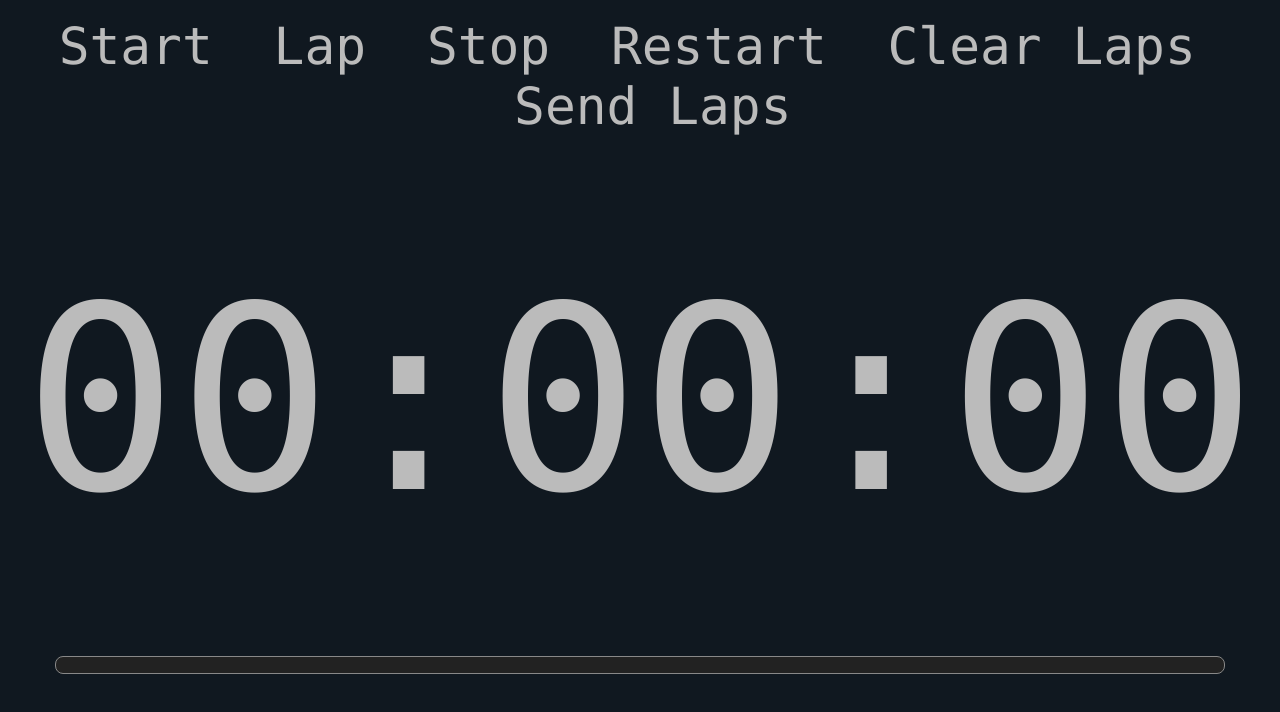
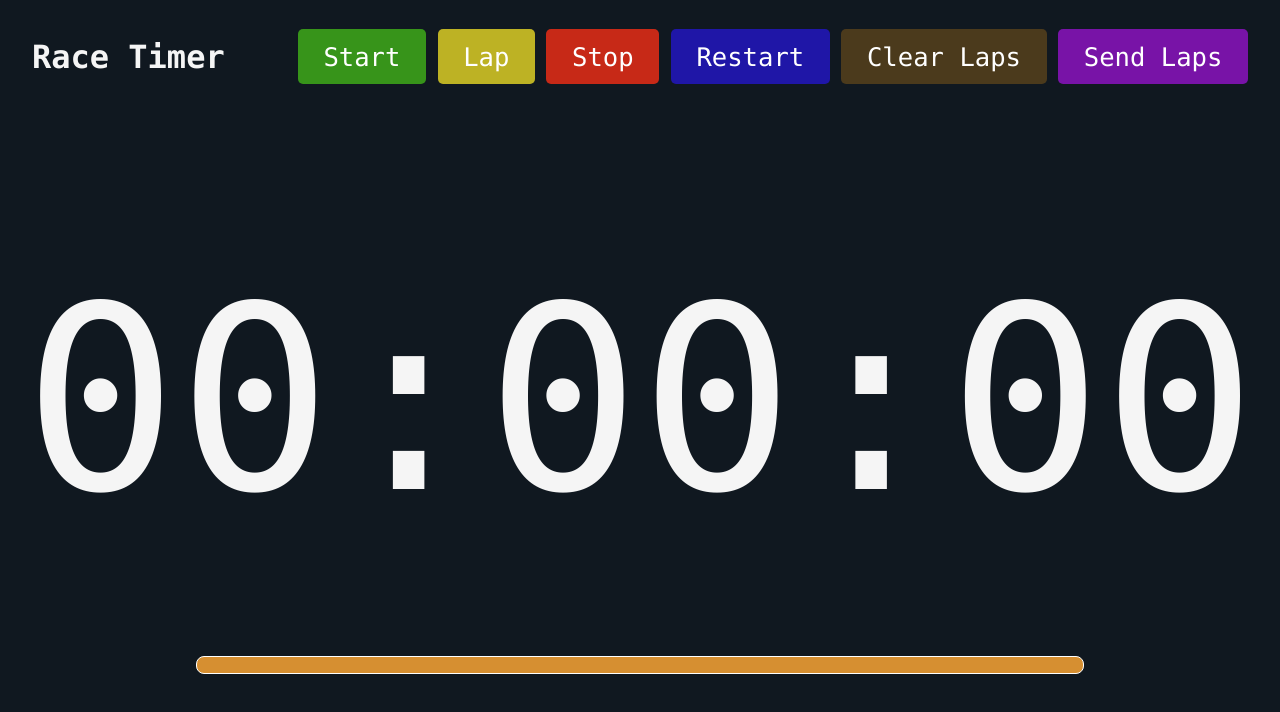
Before and after one commit to KhalilKahwaji/Website_RaceTimer, a plain HTML site: page FrontEnd/raceTimer.html in a window 1280 px wide. Drawn offline with Linux system fonts and the light colour scheme.

Commit message:
update html and css  For 2nd page

```diff
--- a/FrontEnd/CSS/customAlert.css
+++ b/FrontEnd/CSS/customAlert.css
@@ -20,7 +20,7 @@
 
 #custom-alert button {
   margin-top: 1em;
-  background: #bbb;
+  background: rgb(214, 143, 49);
   color: #101820FF;
   padding: 0.5em 1.5em;
   font-size: 1em;
--- a/FrontEnd/CSS/timer.css
+++ b/FrontEnd/CSS/timer.css
@@ -5,34 +5,56 @@
 
 html {
   background: #101820FF;
-    color: #bbb;
+  color: #f5f5f5;
   font-family: Menlo;
 }
 
-  .controls {
+.navbar {
+  display: flex;
+  justify-content: space-between;
+  align-items: center;
   position: fixed;
-    text-align: center;
   top: 1em;
+  font-size: 1.2rem;
   width: 100%;
+  padding: 0.5em 2.5%;
+  box-sizing: border-box;
+}
+
+.navbar-title h1 {
+  font-size: 2.5vw;
+  margin: 0;
+}
+
+.navbar-buttons {
+  display: flex;
+}
+
+.nav-item {
+  margin: 0 0.3em;
+  border-radius: 5px;
+}
+
+.nav-item:first-child {
+  margin-left: 0;
+}
+
+.nav-item:last-child {
+  margin-right: 0;
 }
 
 .button {
-    color: #bbb;
-    font-size: 4vw;
-    margin: 0 0.5em;
+  display: block;
+  padding: 0.5em 1em;
+  color: #fff;
+  font-size: 2vw;
   text-decoration: none;
-  }
-
-  .button:first-child {
-      margin-left: 0;
-  }
-
-  .button:last-child {
-      margin-right: 0;
+  text-align: center;
 }
 
 .button:hover {
   color: white;
+  opacity: 0.9;
 }
 
 .stopwatch {
@@ -46,11 +68,11 @@
 .laps-scroll-container {
   max-height: 200px;
   overflow-y: auto;
-  border: 1px solid #888;
+  border: 1px solid #ffffff;
   padding: 0.5em;
   margin: 1em auto;
-  width: 90%;
-  background: #222;
+  width: 68%;
+  background: rgb(214, 143, 49);
   border-radius: 8px;
 }
 
@@ -62,6 +84,18 @@
 
 .results li {
   padding: 0.3em 0;
-  border-bottom: 1px solid #444;
-  color: #ccc;
+  border-bottom: 1px solid #ffffff;
+  color: #101820FF;
 }
+
+
+.btn-2:before {
+  height: 0%;
+  width: 2px;
+}
+.btn-2:hover {
+  box-shadow:  1px 1px 2px 0 rgba(255,255,255,.5),
+              -1px -1px 2px 0 rgba(116, 125, 136, .5),
+    inset -1px -1px 2px 0 rgba(255,255,255,.2),
+    inset 1px 1px 2px 0 rgba(0, 0, 0, .4);
+}
--- a/FrontEnd/raceTimer.html
+++ b/FrontEnd/raceTimer.html
@@ -58,21 +58,34 @@ window.addEventListener('DOMContentLoaded', () => {
 </head>
 
 <body>
-
     <div id="custom-alert" class="alert-hidden">
         <div id="custom-alert-box">
             <p id="custom-alert-message"></p>
             <button onclick="closeCustomAlert()">OK</button>
         </div>
     </div>
-<nav class="controls">
+    <nav class="navbar">
+        <div class="navbar-title"> <h1>Race Timer</h1> </div>
+        <div class="navbar-buttons">
+        <div class="nav-item btn-2" style="background-color: #37941a;">
             <a href="#" class="button" onClick="stopwatch.start();">Start</a>
+        </div>
+        <div class="nav-item btn-2" style="background-color: #bdb224;">
             <a href="#" class="button" onClick="stopwatch.lap();">Lap</a>
+        </div>
+        <div class="nav-item btn-2" style="background-color: #c72917;">
             <a href="#" class="button" onClick="stopwatch.stop();">Stop</a>
+        </div>
+        <div class="nav-item btn-2" style="background-color: #1f16a7;">
             <a href="#" class="button" onClick="stopwatch.restart();">Restart</a>
+        </div>
+        <div class="nav-item btn-2" style="background-color: #4b3a1c;">
             <a href="#" class="button" onClick="stopwatch.clear();">Clear Laps</a>
+        </div>
+        <div class="nav-item btn-2" style="background-color: #7813a7;">
             <a href="#" class="button" onClick="stopwatch.handleLapsSubmission();">Send Laps</a>
-
+        </div>
+    </div>
     </nav>
     <div class="stopwatch"></div>
 
```
Also changed, not shown: FrontEnd/signup.html (+1 -1 lines). Lines whose indentation alone changed are shown as unchanged.
